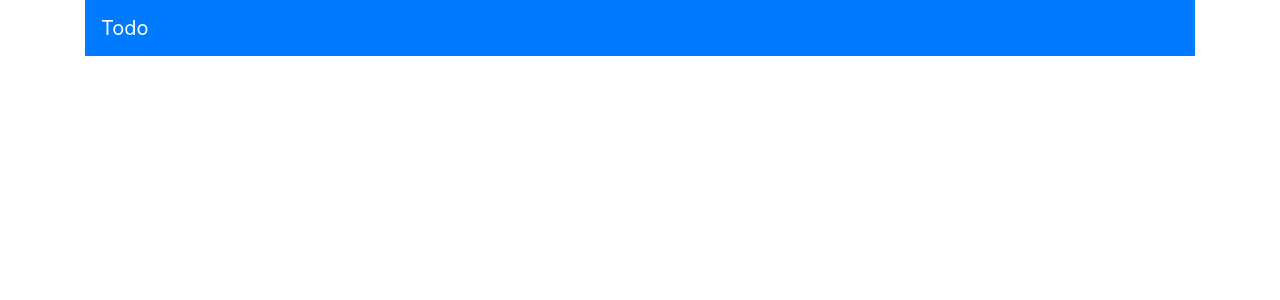
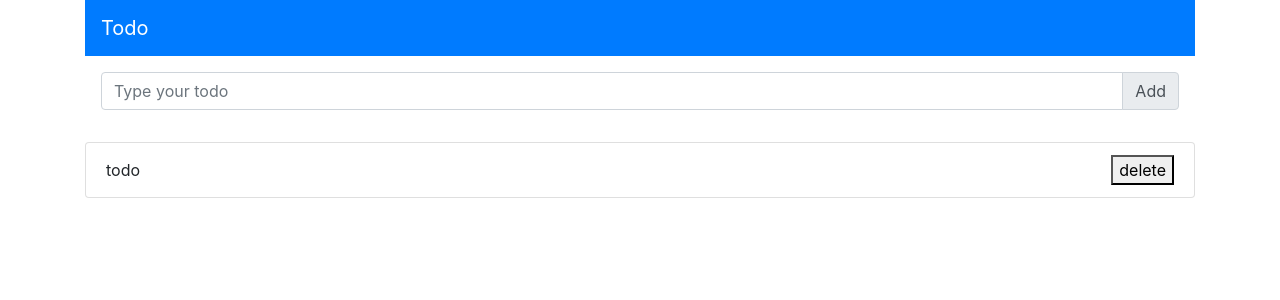
Before and after one commit to dima-mamaev/todo, a React (Create React App) app: page / in a window 1280 px wide. Shown: the top 300 px of the page. Built offline with nearby package versions, Linux system fonts and the light colour scheme.

Commit message:
added ui components

```diff
--- a/package.json
+++ b/package.json
@@ -1,4 +1,5 @@
 {
+  "homepage": "http://dima-mamaev.github.io/todo",
   "name": "todo",
   "version": "0.1.0",
   "private": true,
--- a/src/App.tsx
+++ b/src/App.tsx
@@ -1,10 +1,16 @@
 import React from 'react';
 import Navbar from "./components/navbar";
+import Input from "./components/input";
+import TodoList from "./components/todoList";
 
 const App: React.FC = () => {
     return (
         <>
             <Navbar/>
+            <div className="container">
+                <Input/>
+                <TodoList/>
+            </div>
         </>
     )
 }
--- /dev/null
+++ b/src/components/input.tsx
@@ -0,0 +1,23 @@
+import React from "react";
+
+const Input: React.FC = () => {
+    return (
+        <div className="input-group p-3 m-auto d-flex flex-column">
+            <div className="input-group mb-3">
+                <input
+                    type="text"
+                    className="form-control"
+                    id="form"
+                    placeholder="Type your todo"
+                />
+                <div className="input-group-append">
+                    <button className="input-group-text">
+                        Add
+                    </button>
+                </div>
+            </div>
+        </div>
+    )
+}
+
+export default Input
--- /dev/null
+++ b/src/components/todoList.tsx
@@ -0,0 +1,14 @@
+import React from 'react';
+
+const TodoList: React.FC = () => {
+    return (
+        <ul className="list-group">
+            <li className="list-group-item d-flex justify-content-between align-items-center">
+                <p className="p-0 m-0"> todo </p>
+                <button> delete</button>
+            </li>
+        </ul>
+    )
+}
+
+export default TodoList;
--- /dev/null
+++ b/src/interfaces/interfaces.ts
@@ -0,0 +1,4 @@
+export interface Itodo {
+    title: string
+    id: number
+}
```
Also changed, not shown: 2 other files (tests, documents, lock files or other folders).
